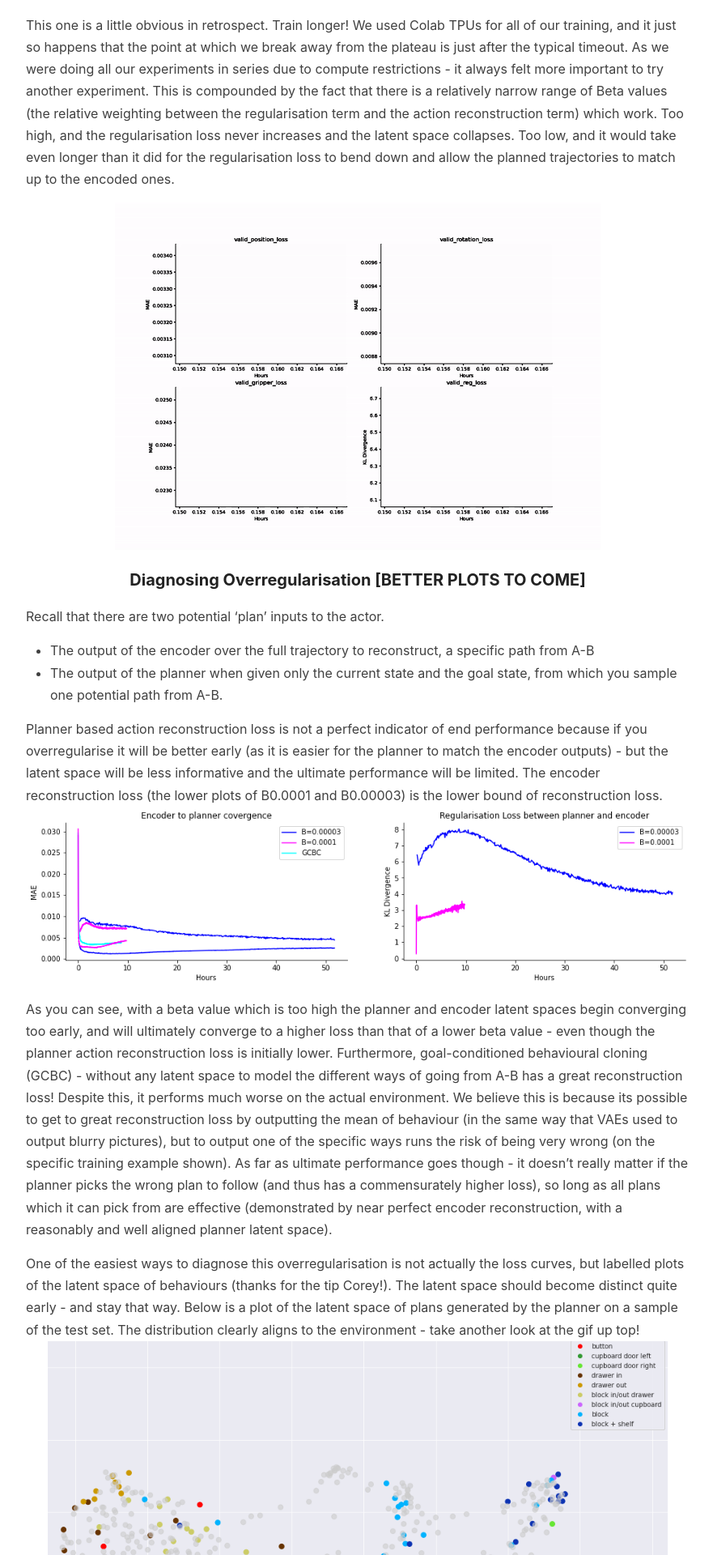
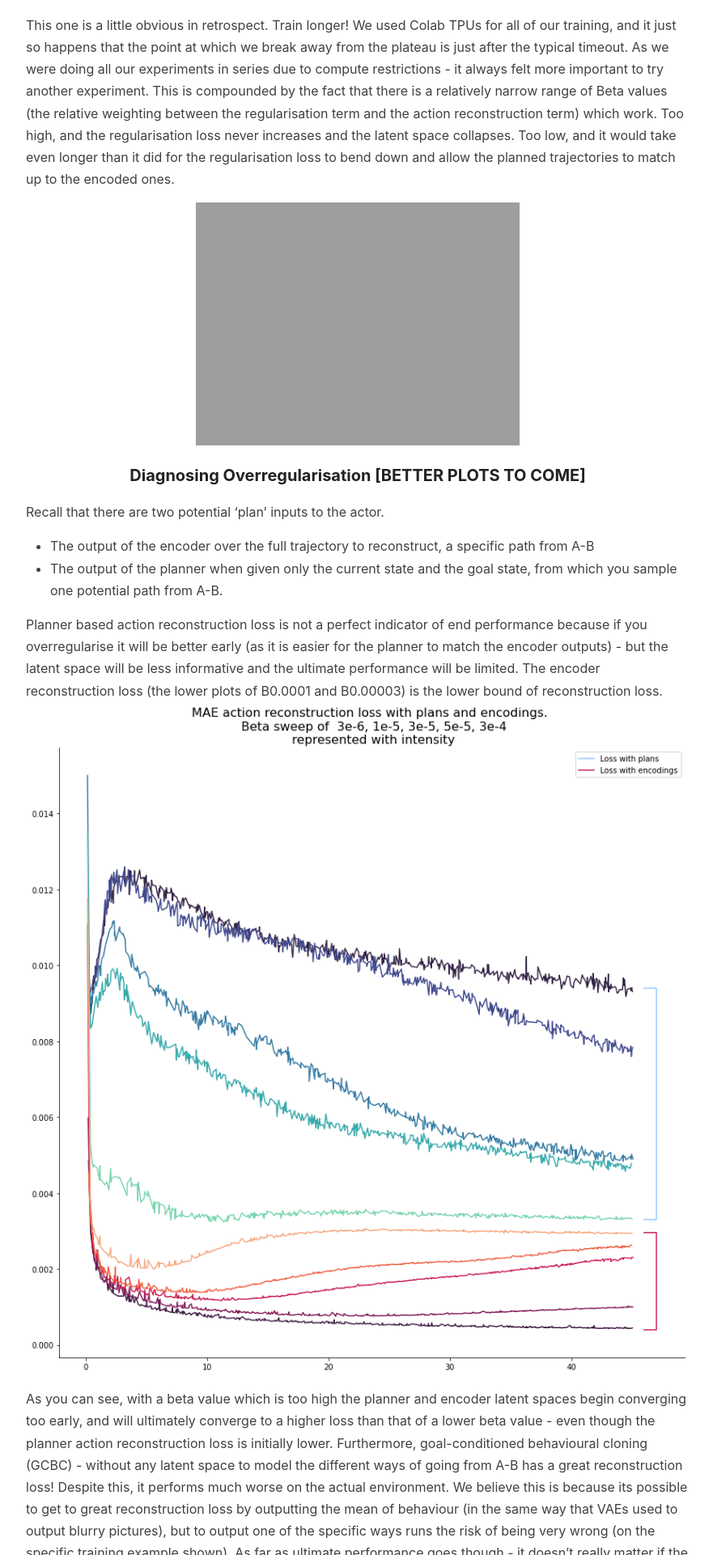
Before and after one commit to sholtodouglas/sholtodouglas.github.io, a Jekyll site: the page built from _posts/2021-01-29-Learning from Play.md, in a window 1280 px wide. Shown: the part 2733-4653 px from the top of the page at 81% size, without its empty margins (198-1079 px from the left). Built offline with Jekyll 4.4.1, drawn with Linux system fonts in a browser that asks for light colours.

Commit message:
Update 2021-01-29-Learning from Play.md

```diff
--- a/_posts/2021-01-29-Learning from Play.md
+++ b/_posts/2021-01-29-Learning from Play.md
@@ -48,7 +48,7 @@
 
 This one is a little obvious in retrospect. Train longer! We used Colab TPUs for all of our training, and it just so happens that the point at which we break away from the plateau is just after the typical timeout. As we were doing all our experiments in series due to compute restrictions - it always felt more important to try another experiment. This is compounded by the fact that there is a relatively narrow range of Beta values (the relative weighting between the regularisation term and the action reconstruction term) which work. Too high, and the regularisation loss never increases and the latent space collapses. Too low, and it would take even longer than it did for the regularisation loss to bend down and allow the planned trajectories to match up to the encoded ones.
 
-![alt-text-1](https://sholtodouglas.github.io/images/play/conver.gif "demo of multiple tasks")
+![alt-text-1](https://sholtodouglas.github.io/images/play/convergence.gif "demo of multiple tasks")
 
 ### Diagnosing Overregularisation [BETTER PLOTS TO COME]
 Recall that there are two potential 'plan' inputs to the actor.
@@ -56,7 +56,7 @@
 - The output of the planner when given only the current state and the goal state, from which you sample one potential path from A-B.
 
 Planner based action reconstruction loss is not a perfect indicator of end performance because if you overregularise it will be better early (as it is easier for the planner to match the encoder outputs) - but the latent space will be less informative and the ultimate performance will be limited. The encoder reconstruction loss (the lower plots of B0.0001 and B0.00003) is the lower bound of reconstruction loss.
-![alt-text-1](https://sholtodouglas.github.io/images/play/overeg.png "Regularisation Demonstration")
+![alt-text-1](https://sholtodouglas.github.io/images/play/sweep.png "Regularisation Demonstration")
 
 As you can see, with a beta value which is too high the planner and encoder latent spaces begin converging too early, and will ultimately converge to a higher loss than that of a lower beta value - even though the planner action reconstruction loss is initially lower. Furthermore, goal-conditioned behavioural cloning (GCBC) - without any latent space to model the different ways of going from A-B has a great reconstruction loss! Despite this, it performs much worse on the actual environment. We believe this is because its possible to get to great reconstruction loss by outputting the mean of behaviour (in the same way that VAEs used to output blurry pictures), but to output one of the specific ways runs the risk of being very wrong (on the specific training example shown). As far as ultimate performance goes though - it doesn't really matter if the planner picks the wrong plan to follow (and thus has a commensurately higher loss), so long as all plans which it can pick from are effective (demonstrated by near perfect encoder reconstruction, with a reasonably and well aligned planner latent space).
 
```
